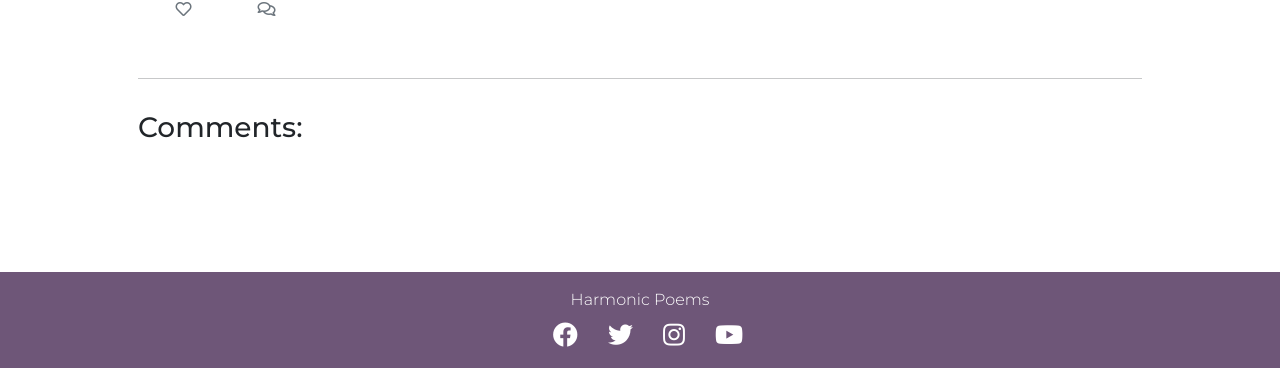
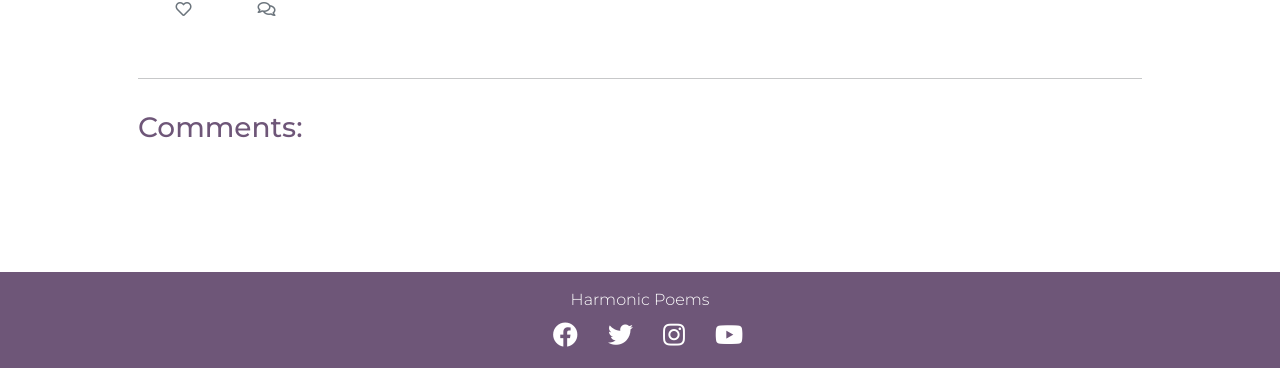
Before and after one commit to MerveKucukzoroglu/days-tea, a Django app: template templates/poem_details.html in a window 1280 px wide. Shown: the part 480-848 px from the top of the page. Run offline with Django 3.2, Linux system fonts and the light colour scheme; the template is opened without the code that fills it, so the values that code supplies are empty; some libraries are stand-ins or nearby versions.

Commit message:
Style comment form and heading

```diff
--- a/templates/poem_details.html
+++ b/templates/poem_details.html
@@ -81,7 +81,7 @@
     </div>
     <div class="row">
         <div class="col-md-8 card mb-4  mt-3 comment-content">
-            <h3>Comments:</h3>
+            <h3 class="title">Comments:</h3>
             <div class="card-body">
                 <!-- We want a for loop inside the empty control tags to iterate through each comment in comments -->
                 {% for comment in comments %}
@@ -106,7 +106,7 @@
 
                 {% if user.is_authenticated %}
 
-                <h3>Leave a comment:</h3>
+                <h3 class="title">Leave a comment:</h3>
                 <p>Posting as: {{ user.username }}</p>
                 <form method="post" style="margin-top: 1.3em;">
                     {{ comment_form | crispy }}
```
